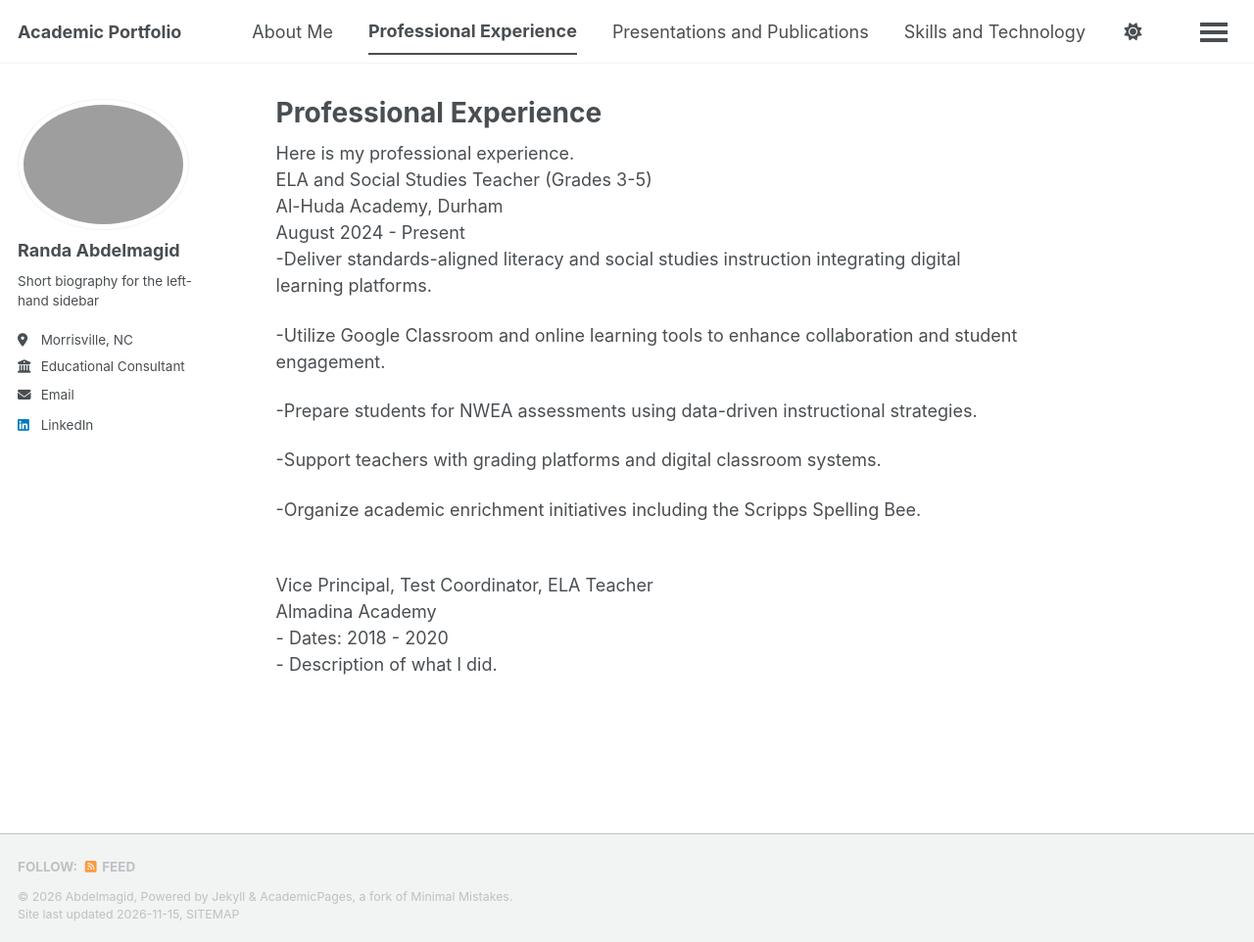
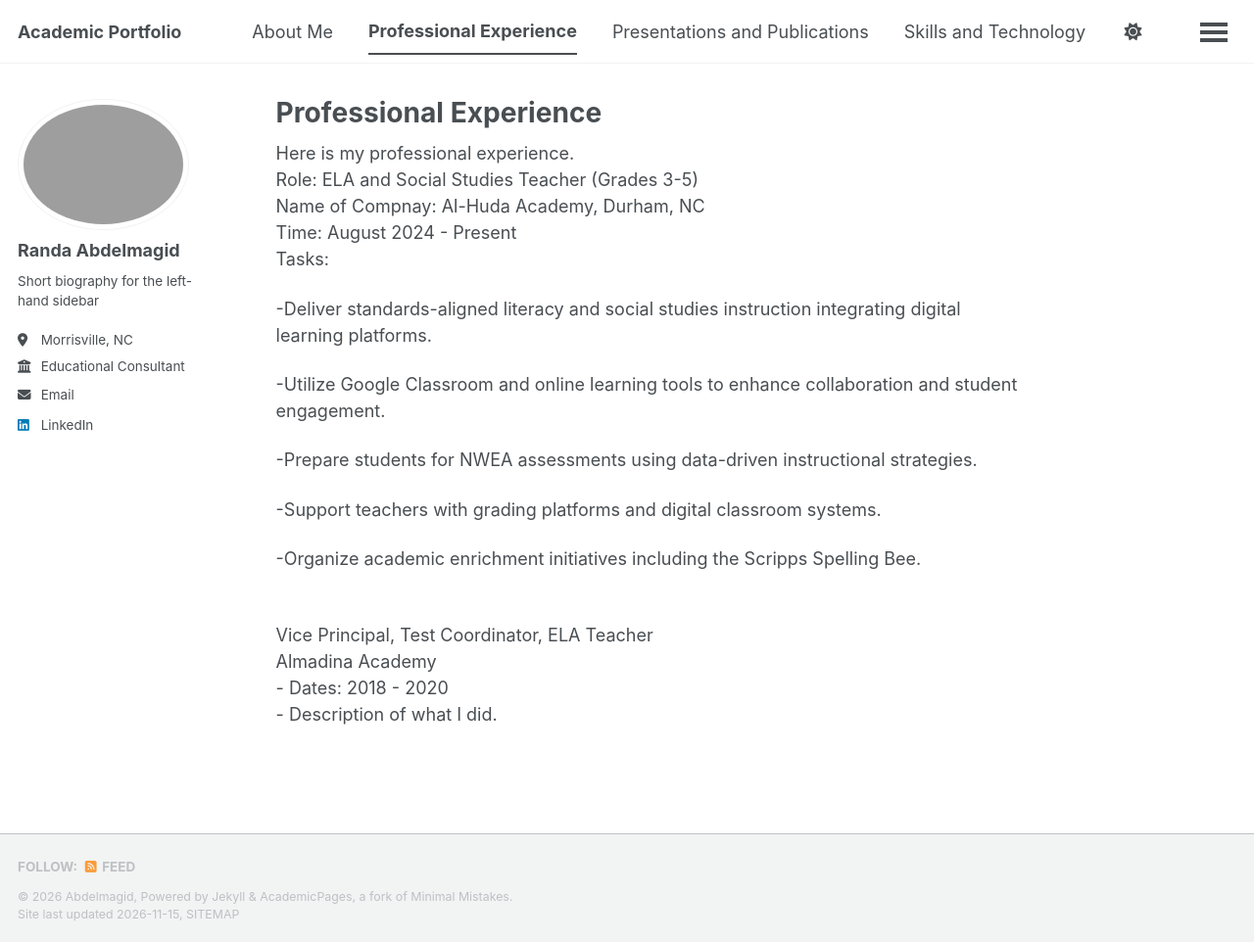
Before and after one commit to rfabdelmagid/rfabdelmagid.github.io, a Jekyll site: the page built from _pages/professionalexperience.html, in a window 1280 px wide and 962 px high. Shown: the whole window at 98% size. Built offline with Jekyll 4.4.1, drawn with Linux system fonts in a browser that asks for light colours; a script bundle is joined from its source files by our own code; a style sheet for code colours, icons or effects is not loaded.

Commit message:
Update professionalexperience.html

```diff
--- a/_pages/professionalexperience.html
+++ b/_pages/professionalexperience.html
@@ -9,12 +9,13 @@ redirect_from:
 
 Here is my professional experience.
 <br>
-<div>ELA and Social Studies Teacher (Grades 3-5)
+<div>Role: ELA and Social Studies Teacher (Grades 3-5)
 </div>
-<div>Al-Huda Academy, Durham
+<div>Name of Compnay: Al-Huda Academy, Durham, NC
  </div>
-<div>August 2024 - Present</div>
+<div>Time: August 2024 - Present</div>
 <div>
+<p>Tasks:</p>
 <p>-Deliver standards-aligned literacy and social studies instruction integrating digital learning platforms.</p>
 <p>-Utilize Google Classroom and online learning tools to enhance collaboration and student engagement.</p>
 <p>-Prepare students for NWEA assessments using data-driven instructional strategies.</p>
```
